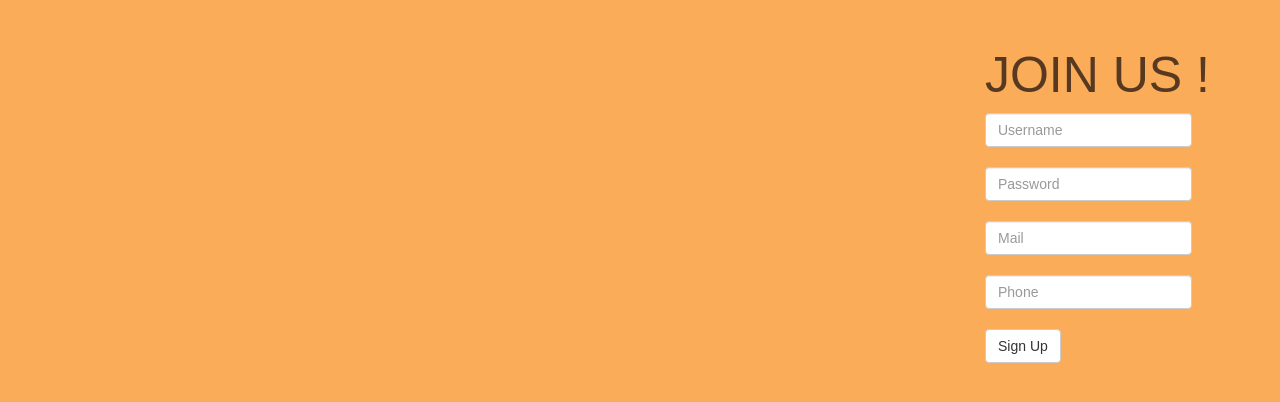
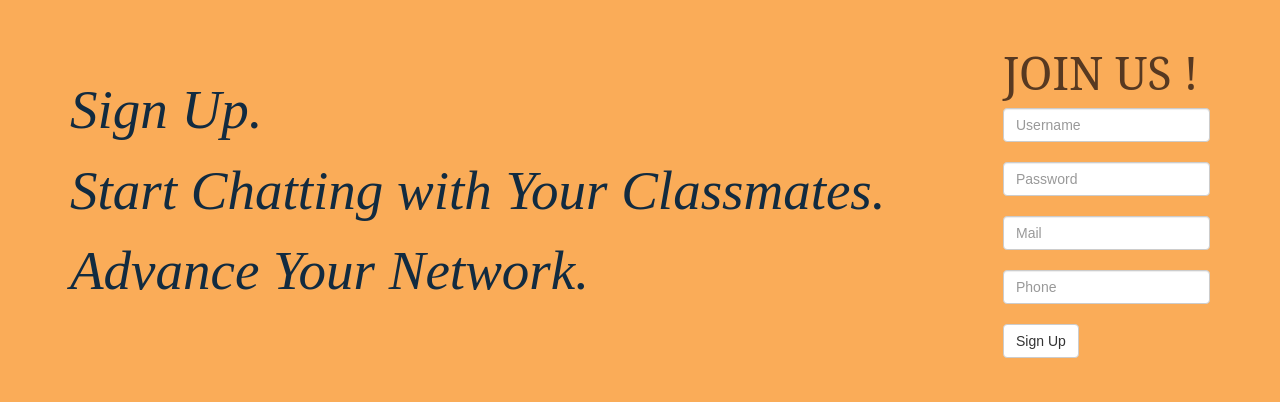
Before and after one commit to erdenbatuhan/credu.me, a PHP site: page /packages/Home/ in a window 1280 px wide. Shown: the part 52-454 px from the top of the page. Run offline with PHP 8.4, Linux system fonts and the light colour scheme; some libraries are stand-ins or nearby versions.

Commit message:
Developing Text Fonts.

```diff
--- a/packages/Home/homepage.css
+++ b/packages/Home/homepage.css
@@ -5,5 +5,12 @@ body{
 }
 h1{
     color:#573921;
-    font-size: 50px;
+    font-size: 45px;
+    font-family:"Serif";
 }
+h2{
+    color:#122b40;
+    font-size: 55px;
+    font-style: italic;
+    font-family: Serif;
+}
--- a/packages/Home/index.php
+++ b/packages/Home/index.php
@@ -48,7 +48,12 @@
 
 
 <div class="container" >
-
+    <div class = "navbar-left">
+        <br> </br>
+        <h2>Sign Up.</h2>
+        <h2>Start Chatting with Your Classmates.</h2>
+        <h2>Advance Your Network.</h2>
+    </div>
     <form class="navbar-form navbar-right" role="search">
         <div class="form-group">
             <h1>JOIN US !</h1>
```
